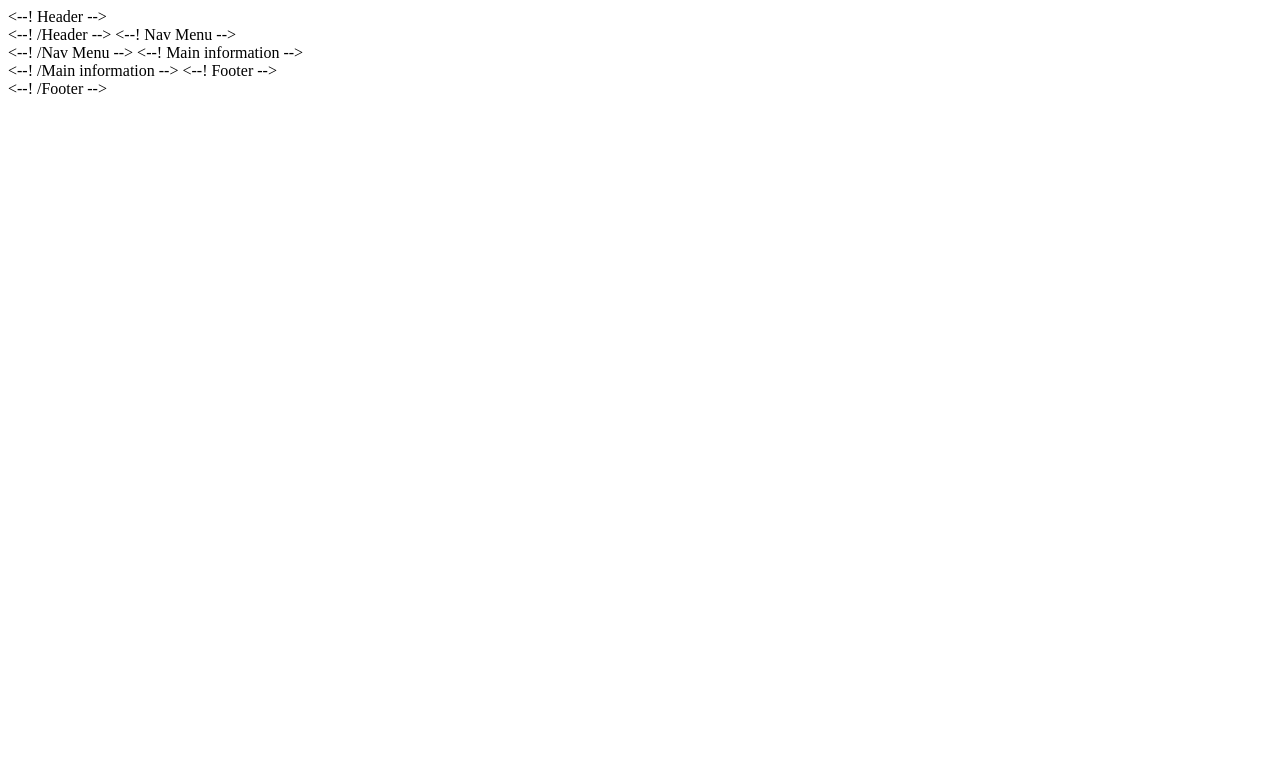
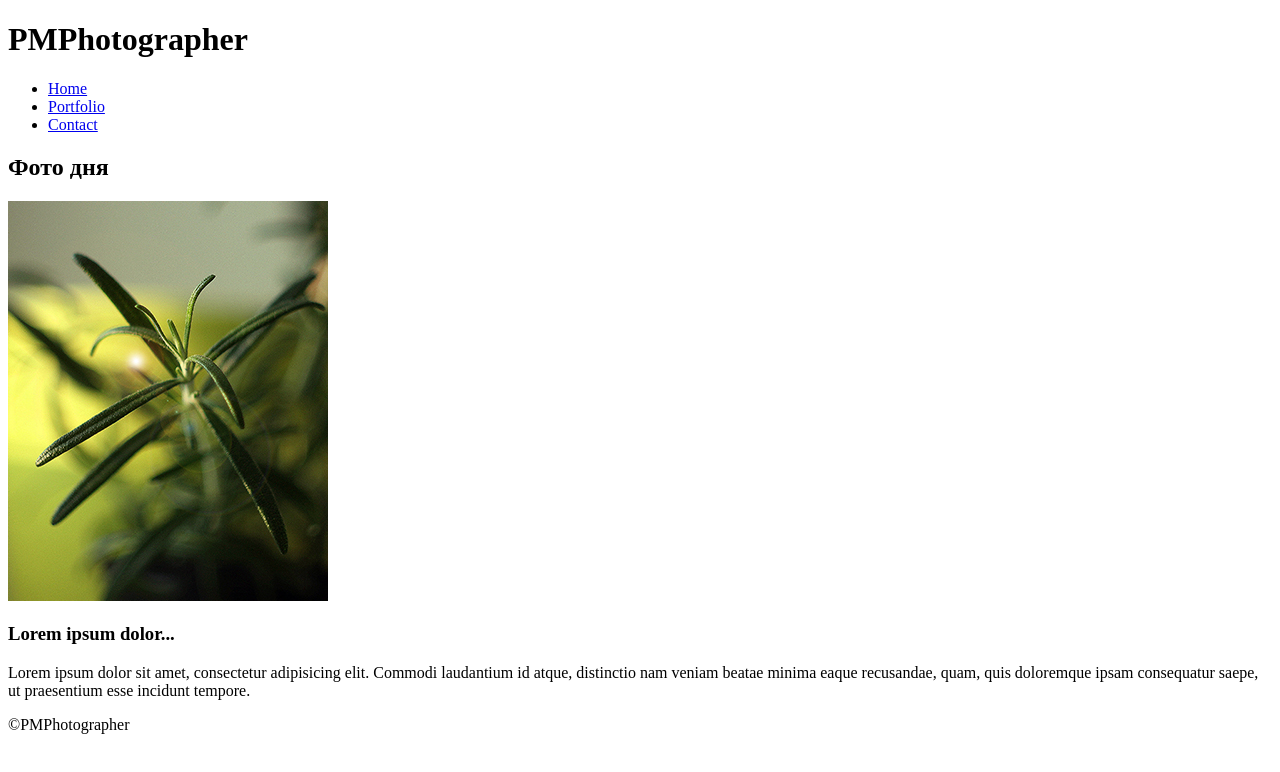
Before and after one commit to winter1901/site, a plain HTML site: page index.html in a window 1280 px wide. Drawn offline with Linux system fonts and the light colour scheme; files whose address does not match are found by name.

Commit message:
first change

```diff
--- a/index.html
+++ b/index.html
@@ -2,31 +2,50 @@
 <html lang="en">
 <head>
 	<meta charset="UTF-8">
-	<title>PMPhotografy</title>
+	<title>PMPhotographer</title>
 </head>
 <body>
-<--! Header -->
+<!-- Header -->
 	<header>
+		<div>
+			<h1>PMPhotographer</h1>
+		</div>
+	</header>
+<!-- /Header -->
 
-	</header>
-<--! /Header -->
+<!-- Nav Menu -->
+	<nav>
+		<div>
+			<ul>
+				<li><a href="#">Home</a></li>
+				<li><a href="#">Portfolio</a></li>
+				<li><a href="#">Contact</a></li>
+			</ul>
+		</div>
+	</nav>
+<!-- /Nav Menu -->
 
-<--! Nav Menu -->
-	<nav>
+<!-- Main information -->
+	<main>
+		<div>
+		  <div>
+			  <h2>Фото дня</h2>
+			  <img src="F://Git-project/images/1.jpg" alt="Photo of day" height="400">
+		  </div>
+		  <div>
+		  <h3> Lorem ipsum dolor...</h3>
+		  	<p>Lorem ipsum dolor sit amet, consectetur adipisicing elit. Commodi laudantium id atque, distinctio nam veniam beatae minima eaque recusandae, quam, quis doloremque ipsam consequatur saepe, ut praesentium esse incidunt tempore.</p>
+		  </div>
+		</div>
+	</main>
+<!-- /Main information -->
 
-	</nav>
-<--! /Nav Menu -->
-
-<--! Main information -->
-	<main>
-
-	</main>
-<--! /Main information -->
-
-<--! Footer -->
+<!-- Footer -->
 	<footer>
-
+	   <div>
+		©PMPhotographer
+	   </div>
 	</footer>
-<--! /Footer -->
+<!-- /Footer -->
 </body>
 </html>
```
Also changed, not shown: images/1.jpg (added).
